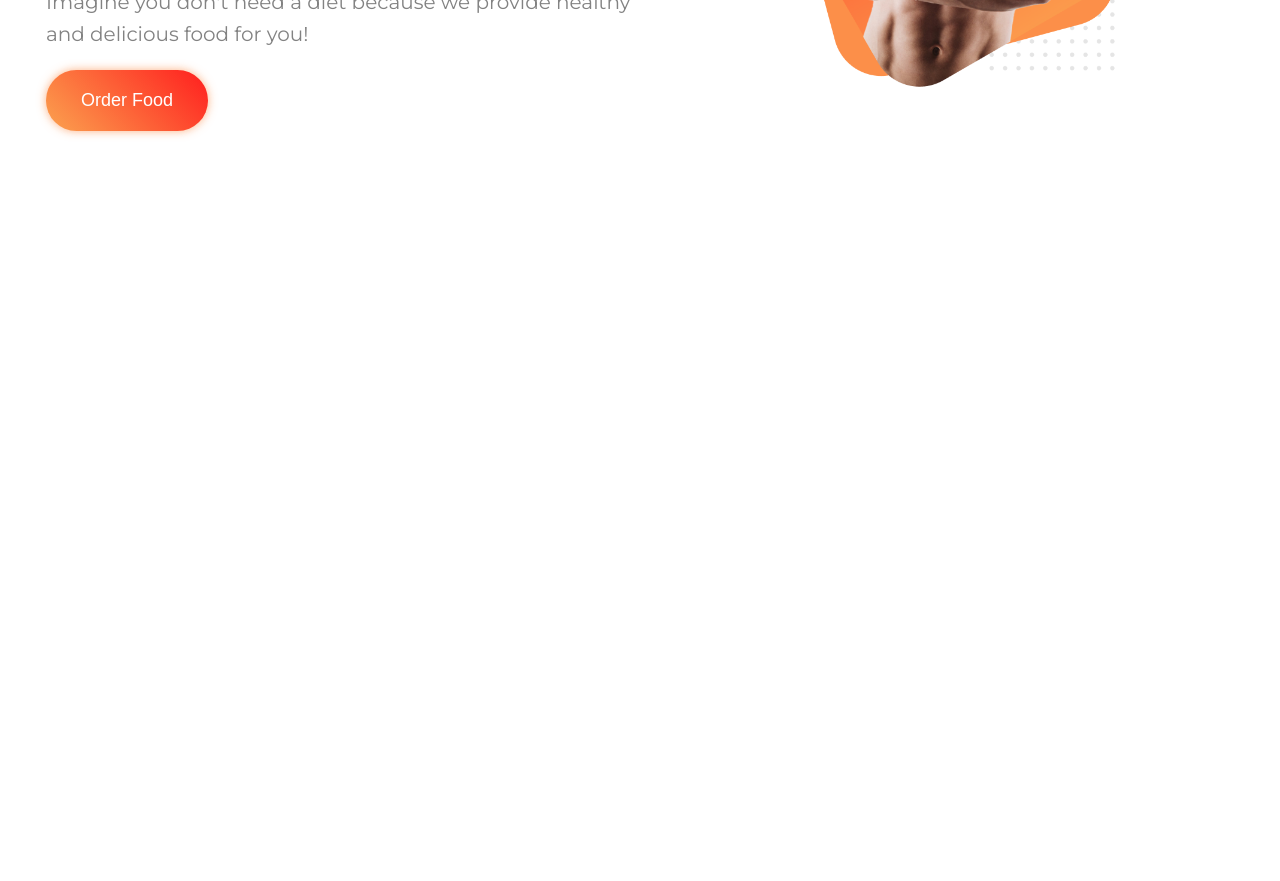
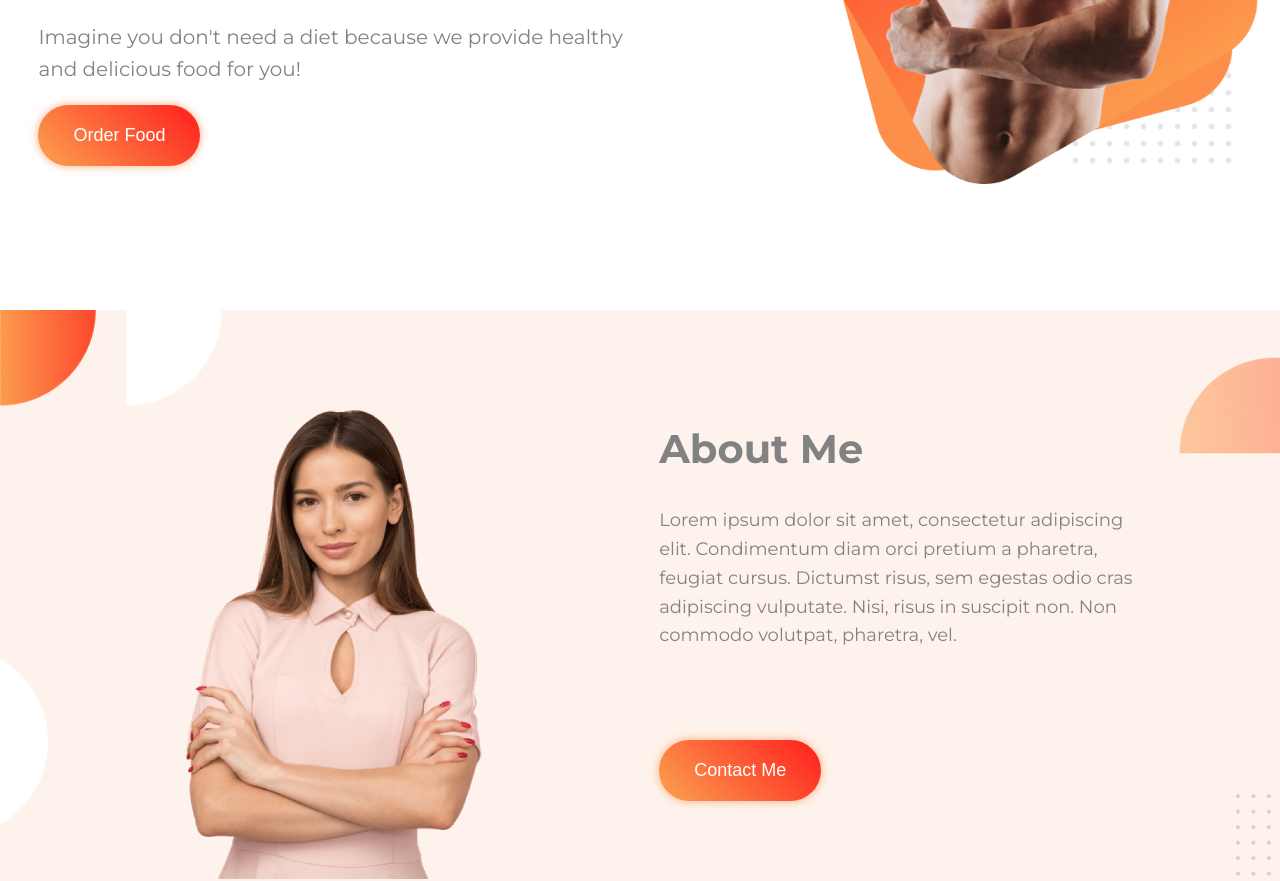
Before and after one commit to shohan89/eat-healthy, a plain HTML site: page index.html in a window 1280 px wide. Shown: the part 424-1305 px from the top of the page. Before the commit the page ends 800 px from the top, so only its background shows below. Drawn offline with Linux system fonts and the light colour scheme.

Commit message:
About me section added.

```diff
--- a/index.html
+++ b/index.html
@@ -12,7 +12,7 @@
 </head>
 <body>
   <!-- Header -->
-  <section class="header">
+  <section class="header flexContent">
     <div class="headTextArea halfWidth">
       <h1><span class="coloredText">Skip</span> The Diet, <br> Just Eat Healthy <br> With Food Network</h1>
       <p>Imagine you don't need a diet because we provide healthy and delicious food for you!</p>
@@ -24,6 +24,23 @@
     </div>
 
   </section>
+  <!-- End of Header -->
+
+  <!-- About Me -->
+
+  <section class="aboutMe flexContent">
+    <div class="halfWidth aboutImage">
+      <img src="images/female/Person-Image.png" alt="About Me BG">
+    </div>
+
+    <div class="halfWidth aboutContent">
+      <h2>About Me</h2>
+      <p class="aboutText">Lorem ipsum dolor sit amet, consectetur adipiscing elit. Condimentum diam orci pretium a pharetra, feugiat cursus. Dictumst risus, sem egestas odio cras adipiscing vulputate. Nisi, risus in suscipit non. Non commodo volutpat, pharetra, vel.</p>
+      <button class="btn"><a href="#">Contact Me</a></button>
+    </div>
+  </section>
+
+  <!-- End of About Me -->
 
 
 
--- a/styles/style.css
+++ b/styles/style.css
@@ -1,7 +1,10 @@
 body{
   font-family: 'Montserrat', sans-serif;
+  margin: 0;
 }
-.header{
+
+/* Header Section */
+.flexContent{
   display: flex;
   align-items: center;
   margin-bottom: 100px;
@@ -10,8 +13,13 @@ body{
   width: 50%;
   margin-left: 3%;
 }
-div img{
-  width: 80%;
+.headImage img{
+  width: 100%;
+}
+.aboutImage img{
+  width: 60%;
+  margin-left: 30%;
+  padding-top: 100px;
 }
 
 h1 {
@@ -50,3 +58,24 @@ p {
   -moz-background-clip: text;
   -moz-text-fill-color: transparent;
 }
+/* Header section End */
+.aboutMe {
+  background-image: url("../images/shapes/7.png");
+  background-position: center center;
+  background-repeat: no-repeat;
+  background-size: cover;
+}
+.aboutContent{
+  margin-right: 10%;
+  margin-left: 10%;
+}
+h2 {
+  font-size: 40px;
+  color: #828282;
+  font-weight: bold;
+}
+.aboutText {
+  font-size: 18px;
+  font-weight: 400;
+  margin-bottom: 90px;
+}
```
Also changed, not shown: images/female/Person-Image.png (renamed from images/female/Person Image.png).
